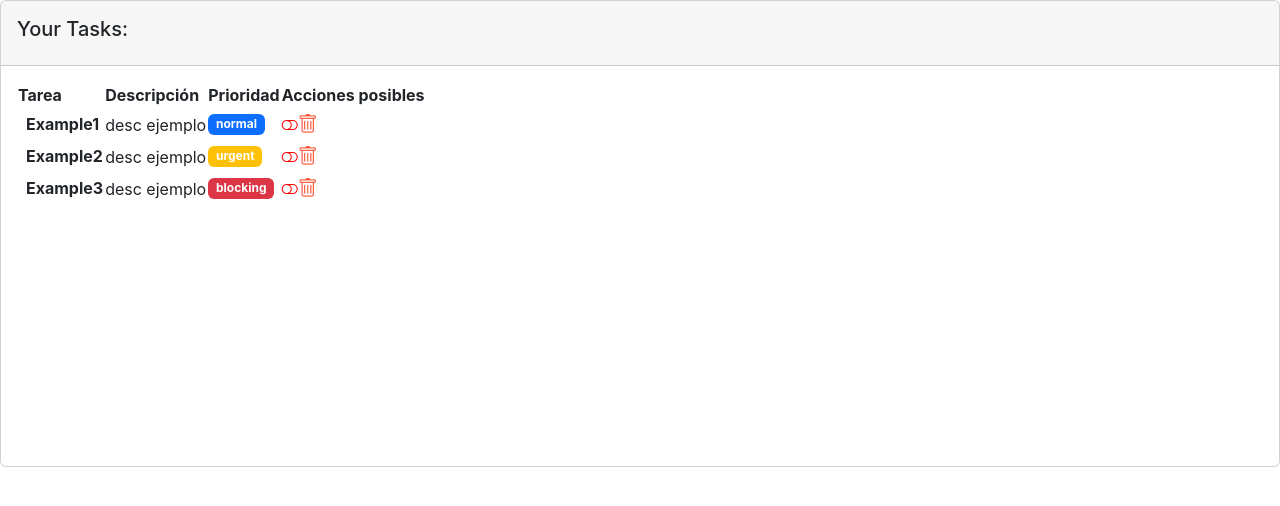
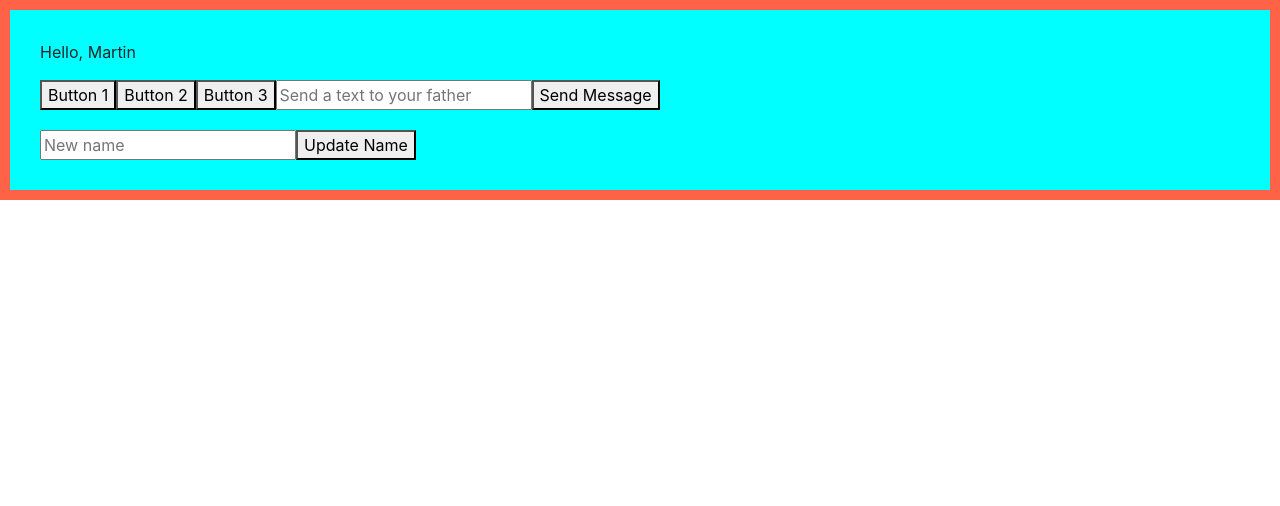
Before and after one commit to MPiccato/ReactIntermedio-TaskApp, a React (Create React App) app: page / in a window 1280 px wide. Shown: the top 506 px of the page. Built offline with nearby package versions, Linux system fonts and the light colour scheme.

Commit message:
usando useRef

```diff
--- a/src/App.js
+++ b/src/App.js
@@ -1,4 +1,5 @@
 import './App.css';
+import Father from './components/container/father';
 import TaskListComponent from './components/container/task_list.jsx';
 import Ejemplo1 from './hooks/Ejemplo1';
 import Ejemplo2 from './hooks/Ejemplo2';
@@ -9,7 +10,7 @@
   return (
     <div className="App">
 
-        <TaskListComponent/>
+        {/* <TaskListComponent/> */}
         {/* <Ejemplo1/> */}
         {/* <Ejemplo2/> */}
         {/* <MiComponenteConContexto/> */}
@@ -18,7 +19,8 @@
           {/* <h3>Todo esto se pinta en props.children</h3> */}
         {/* </Ejemplo4> */}
         {/* <GrettingStyled nombre="Martin"/> */}
-
+        {/* Gestion de eventos */}
+        <Father/>
     </div>
   );
 }
--- /dev/null
+++ b/src/components/container/father.jsx
@@ -0,0 +1,23 @@
+import React, {useState} from 'react';
+import Child from '../../pure/child';
+
+const Father = () => {
+
+    const [name, setName] = useState('Martin');
+    function showMessage(text){
+        alert(`Message received: ${text}`)
+
+    };
+
+    function updateName(newName) {
+        setName(newName)
+
+    }
+    return (
+        <div style={{background:'tomato', padding:'10px'}}>
+            <Child name={name} send={showMessage} update={updateName}/>
+        </div>
+    );
+}
+
+export default Father;
--- /dev/null
+++ b/src/pure/child.jsx
@@ -0,0 +1,57 @@
+import React, {useRef} from 'react';
+
+const Child = ({ name, send, update}) => {
+
+    const messageRef = useRef('')
+    const nameRef = useRef()
+
+    function pressButton(){
+        const text = messageRef.current.value
+        alert(`Text in input: ${text}`)
+
+    };
+
+    function pressButtonParams(text){
+        alert(`Text: ${text}`)
+    };
+
+    function submitName(e){
+        e.preventDefault();
+        update(nameRef.current.value)
+    }
+
+    return (
+        <div style={{background:'cyan', padding:'30px'}}>
+            <p onMouseOver={()=>console.log('On Mouse Over')}>Hello, {name}</p>
+            <button onClick={()=>console.log('Press Button 1')}>
+                Button 1
+            </button>
+            <button onClick={pressButton}>
+                Button 2
+            </button>
+            <button onClick={()=>pressButtonParams('Hello')}>
+                Button 3
+            </button>
+            <input
+                type="text"
+                placeholder='Send a text to your father'
+                onFocus={()=> console.log('Onfocused')}
+                onChange={(e) => console.log('evento,', e.target.value)}
+                onCopy={()=>console.log('text Copied')}
+
+                ref={messageRef}
+            />
+            <button onClick={()=>send(messageRef.current.value)}>
+                Send Message
+            </button>
+            <div style={{marginTop:'20px'}}>
+                <form onSubmit={submitName}>
+                    <input ref = {nameRef}type="text" placeholder='New name' />
+                    <button type='submit'>Update Name</button>
+                </form>
+            </div>
+        </div>
+    );
+}
+
+export default Child;
```
